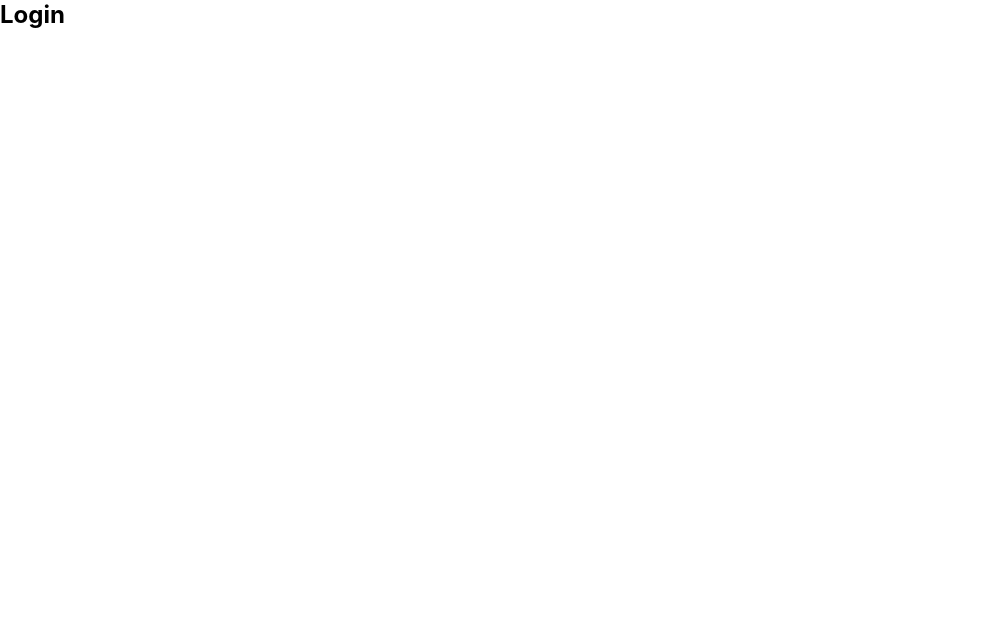
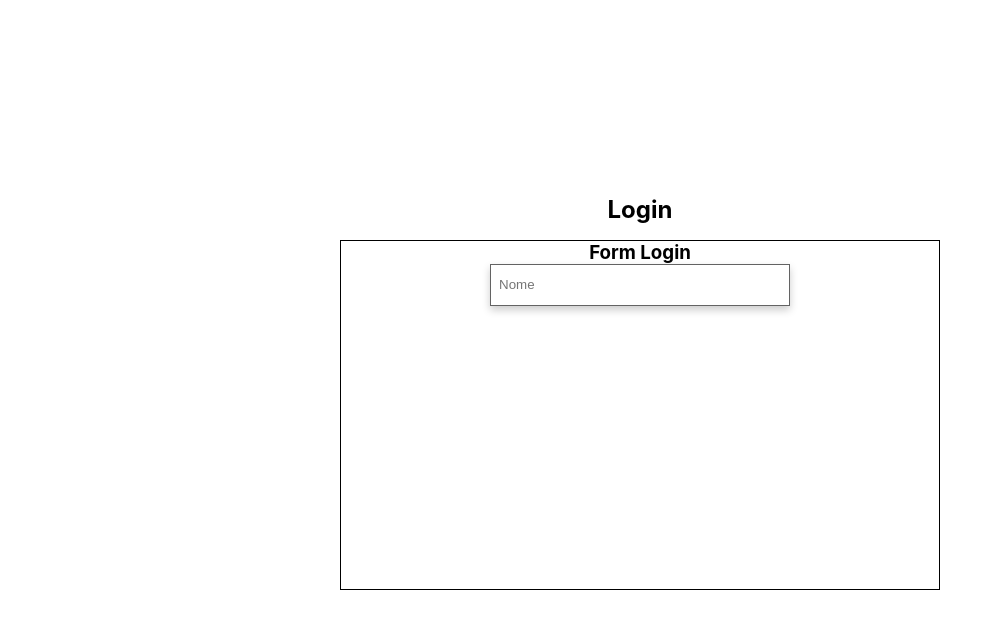
Before and after one commit to vitorkaio/loginSingup, a React app: page /auth/login in a window 1280 px wide. Shown: the top 628 px of the page, without its empty margins (0-1002 px from the left). Built offline with nearby package versions, Linux system fonts and the light colour scheme.

Commit message:
input effect

```diff
--- /dev/null
+++ b/src/components/forms/formLogin/FormLogin.jsx
@@ -0,0 +1,22 @@
+import React, { useState } from 'react';
+import { FormLoginCss } from './FormLoginStyled';
+import NameFormData from './nameFormData/NameFormData.jsx';
+
+const FormLogin = () => {
+
+  const [name, setName] = useState('');
+
+  const nameInputHandler = (data) => {
+    setName(data);
+    console.log(name);
+  }
+
+  return (
+    <FormLoginCss>
+      <h3>Form Login</h3>
+      <NameFormData nameData={nameInputHandler} />
+    </FormLoginCss>
+  );
+};
+
+export default FormLogin;
--- /dev/null
+++ b/src/components/forms/formLogin/FormLoginStyled.js
@@ -0,0 +1,13 @@
+import styled from 'styled-components';
+
+export const FormLoginCss = styled.form`
+  margin: 1rem 0;
+  border: 1px solid black;
+  width: 600px;
+  height: 350px;
+
+  display: flex;
+  flex-direction: column;
+  justify-content: flex-start;
+  align-items: center;
+`;
--- /dev/null
+++ b/src/components/forms/formLogin/nameFormData/NameFormData.jsx
@@ -0,0 +1,52 @@
+import React, { useState, useEffect } from 'react';
+import InputData from 'components/ui/inputData/InputData.jsx';
+
+const minNameChars = 4;
+const minNameCharsMsg = `Mínimo ${minNameChars} letras`;
+
+const NameFormData = ({ nameData }) => {
+
+  const [name, setName] = useState('');
+  const [minNameCharsError, setMinNameCharsError] = useState(false);
+
+  useEffect((prev) => {
+    function update() {
+      console.log(prev);
+      nameData(name);
+    }
+    update();
+  }, [name, nameData]);
+
+  const nameInputHandler = (event) => {
+    setName(event.target.value);
+  }
+
+  const onBlurHandler = () => {
+    if (name.length < minNameChars) {
+      setMinNameCharsError(true);
+    }
+    else {
+      setMinNameCharsError(false);
+    }
+  }
+
+  return (
+    <>
+      <InputData
+        type='text'
+        name='name'
+        placeholder='Nome'
+        value={name.data}
+        onChange={nameInputHandler}
+        width={'300px'}
+        onBlur={onBlurHandler}
+        error={minNameCharsError}
+      />
+      {
+        minNameCharsError ? <span>{ minNameCharsMsg }</span> : null
+      }
+    </>
+  );
+}
+
+export default NameFormData;
--- /dev/null
+++ b/src/components/ui/colors/Colors.js
@@ -0,0 +1,3 @@
+
+export const PrimaryColor = '#636363';
+export const ErrorColor = 'coral';
--- /dev/null
+++ b/src/components/ui/inputData/InputData.jsx
@@ -0,0 +1,10 @@
+import React from 'react';
+import { InputDataCss } from './InputDataStyled';
+
+const InputData = (props) => {
+  return (
+    <InputDataCss {...props}/>
+  );
+}
+
+export default InputData;
--- /dev/null
+++ b/src/components/ui/inputData/InputDataStyled.js
@@ -0,0 +1,17 @@
+import styled from 'styled-components';
+import { PrimaryColor, ErrorColor } from 'components/ui/colors/Colors.js';
+
+export const InputDataCss = styled.input`
+  padding: 0.8rem 0.5rem;
+  border: 1px solid ${props => props.error ? ErrorColor : PrimaryColor};
+  box-shadow: 0 4px 8px 0 rgba(0,0,0,0.2);
+  transition: 0.3s;
+  outline: none;
+
+  width: ${props => props.width};
+
+  &:focus {
+    border-color: ${props => props.error ? ErrorColor : PrimaryColor};
+    box-shadow: 0 8px 16px 0 rgba(0,0,0,0.2);
+  }
+`;
--- a/src/pages/auth/AuthRouter.jsx
+++ b/src/pages/auth/AuthRouter.jsx
@@ -5,7 +5,6 @@ import Register from './register/Register.jsx';
 import ErrorServer from 'pages/err/Error.jsx';
 
 const AuthRouter = () => {
-  console.log('Auth router');
   return (
     <Switch>
       <Route exact path='/auth/login' component={Login} />
--- a/src/pages/auth/login/Login.jsx
+++ b/src/pages/auth/login/Login.jsx
@@ -1,7 +1,15 @@
 import React from 'react';
+import { LoginCss } from './LoginStyled';
+import FormLogin from 'components/forms/formLogin/FormLogin.jsx';
 
 const Login = () => {
-  return <h2>Login</h2>
+
+  return (
+    <LoginCss>
+      <h2>Login</h2>
+      <FormLogin />
+    </LoginCss>
+  );
 };
 
 export default Login;
--- /dev/null
+++ b/src/pages/auth/login/LoginStyled.js
@@ -0,0 +1,12 @@
+import styled from 'styled-components';
+
+export const LoginCss = styled.div`
+  display: flex;
+  flex-direction: column;
+  justify-content: center;
+  align-items: center;
+
+  width: 100%;
+  height: 100vh;
+
+`;
```
